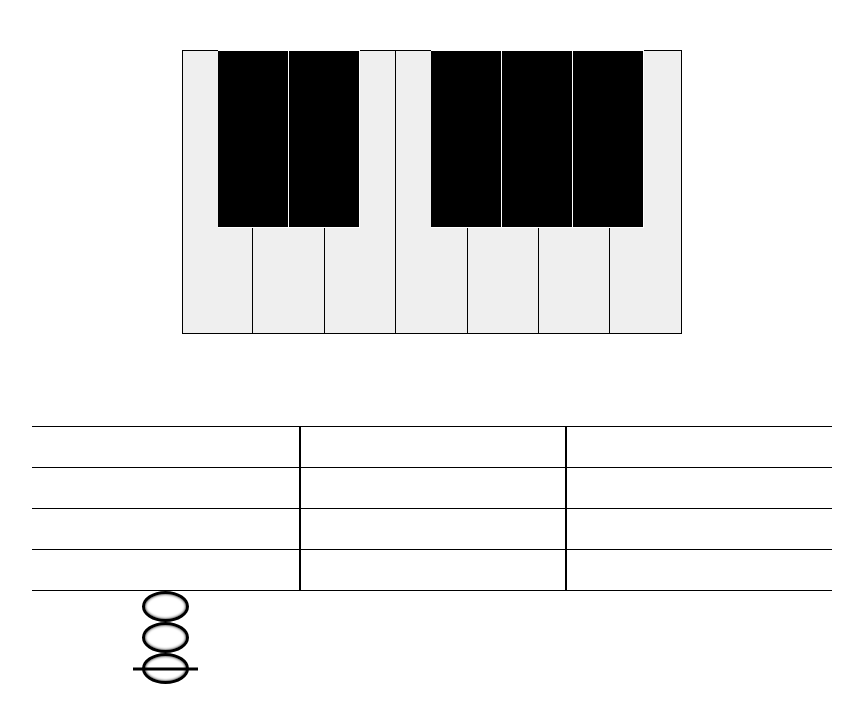
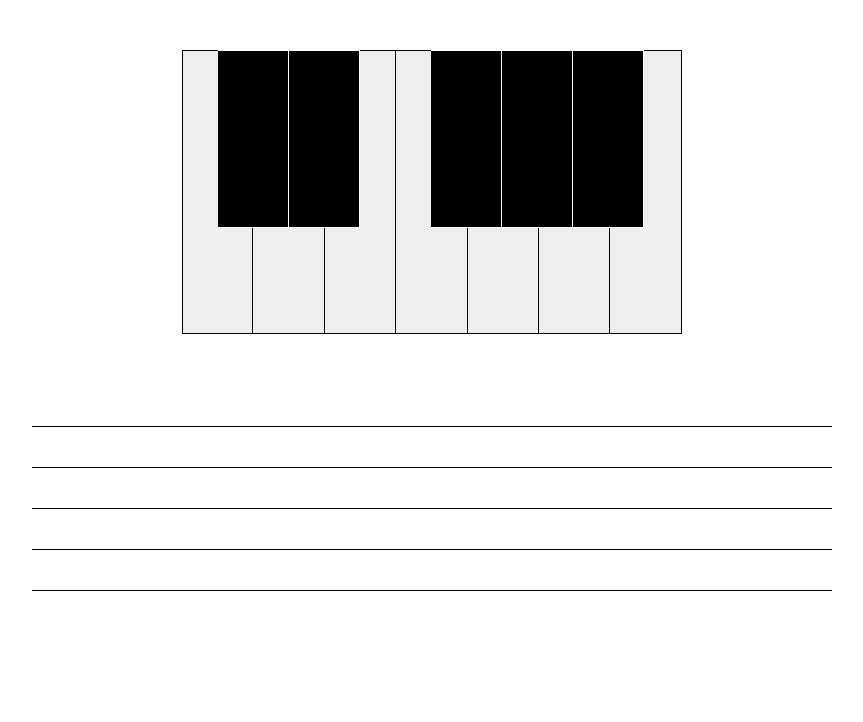
Before and after one commit to impressor615/chords-quiz, a React app: page / in a window 1280 px wide. Shown: the top 722 px of the page, without its empty margins (208-1071 px from the left). Built offline with nearby package versions, Linux system fonts and the light colour scheme.

Commit message:
add Note, WholeNote to MusicPaper

```diff
--- a/src/assets/scss/main.scss
+++ b/src/assets/scss/main.scss
@@ -8,6 +8,7 @@ html, body, #app {
 
 .container {
   max-width: 800px;
+  height: 100%;
   margin: auto;
   overflow-x: hidden;
 }
--- a/src/components/MusicPaper/index.jsx
+++ b/src/components/MusicPaper/index.jsx
@@ -1,9 +1,13 @@
 import './style.scss'
 
-import React, { Fragment, PureComponent } from 'react';
+import React, { PureComponent } from 'react';
+import classnames from 'classnames';
 
-const Note = () => (
-  <div className="music-paper-note" />
+const Note = ({ chord = '', between }) => (
+  <div className={classnames(
+    `music-paper-note music-paper-note-${chord}`,
+    { between },
+  )} />
 );
 
 const WholeNote = () => (
@@ -15,30 +19,24 @@ class MusicPaper extends PureComponent {
     super(props);
   }
 
+  // TODO: Note 오른쪽으로 움직여야하는지 아닌지 판단해서 render를 하는 것이?
+  renderNote(chord) {
+    if (chord === 'C') {
+      return <WholeNote />
+    }
+
+    <Note chord={chord} />
+  }
+
   render() {
     return (
-      <Fragment>
       <div className="music-paper">
         {
           Array.from({ length: 5 }).map((_, index) => (
             <div key={index.toString()} className="music-paper-line" />
           ))
         }
-          {
-            Array.from({ length: 2 }).map((_, index) => (
-              <div
-                key={index.toString()}
-                className={`music-paper-vertical-line music-paper-vertical-line-${index}`}            />
-
-            ))
-          }
       </div>
-        <div className="music-paper-answer">
-          <Note />
-          <Note />
-          <WholeNote />
-        </div>
-      </Fragment>
     );
   }
 }
--- a/src/components/MusicPaper/style.scss
+++ b/src/components/MusicPaper/style.scss
@@ -7,23 +7,7 @@
     border-bottom: 1px solid black;
   }
 
-  &-vertical-line {
-    position: absolute;
-    bottom: 0;
-    border-right: 2px solid black;
-    height: 165px;
-
-    &-0 {
-      left: 33.33%;
-    }
-
-    &-1 {
-      left: 66.66%;
-    }
-  }
-
   &-answer {
-    width: 33.33%;
     display: flex;
     flex-direction: column;
     align-items: center;
@@ -31,24 +15,54 @@
 
   &-note,
   &-whole-note {
-    width: 41px;
-    height: 25px;
+    position: absolute;
+    left: 50%;
+    transform: translateX(-50%);
+
+    width: 50px;
+    height: 34px;
     border: 3px solid black;
     border-radius: 50%;
     box-shadow: inset 0 0 3px black;
   }
 
+  &-note {
+    $notes: E, F, G, A, B;
+    @each $note in $notes {
+      $i: index($notes, $note);
+      $y-coord: -40px * $i;
+      &-#{$note} {
+        transform: translate(-50%, $y-coord);
+      }
+    }
+
+    $sharp-notes: C-sharp, D-sharp, F-sharp, G-sharp, A-sharp;
+    @for $i from 1 through length($sharp-notes) {
+      $note-name: nth($sharp-notes, $i);
+      $y-coord: (-40 * $i) + 20px;
+      &-#{$note-name} {
+        transform: translate(-50%, $y-coord);
+      }
+
+      &-#{$note-name}.between {
+        transform: translate(30%, $y-coord);
+      }
+    }
+
+  }
+
   &-whole-note {
     position: relative;
+    top: 40px;
   }
 
   &-whole-note:after {
     content: '';
     position: absolute;
     top: 50%;
-    left: -12px;
+    left: -10px;
     transform: translateY(-50%);
-    width: 65px;
+    width: 70px;
     border-top: 3px solid black;
   }
 }
```
Lines whose indentation alone changed are shown as unchanged.
